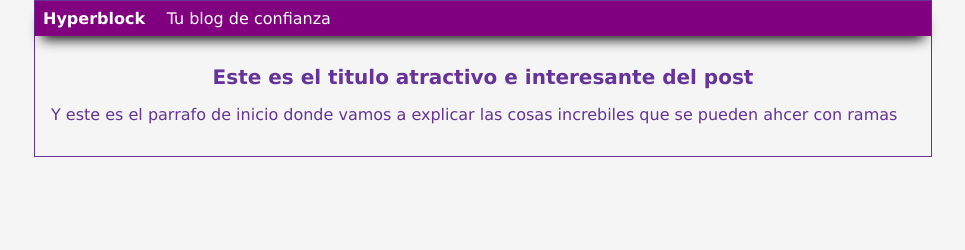
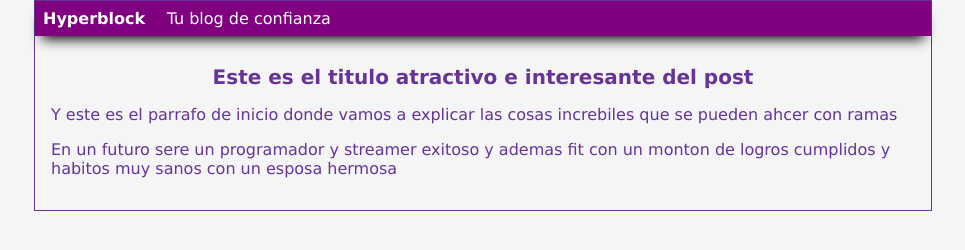
Before and after one commit to Maxiferado/hyperblog, a plain HTML site: page index.html in a window 1280 px wide. Shown: the whole page, without its empty margins (157-1122 px from the left). Drawn offline with Linux system fonts and the light colour scheme.

Commit message:
Agregamos un texto adicional

```diff
--- a/index.html
+++ b/index.html
@@ -17,6 +17,7 @@
      <div id="post">
     <h1>Este es el titulo atractivo e interesante del post</h1>
     <p>Y este es el parrafo de inicio donde vamos a explicar las cosas increbiles que se pueden ahcer con ramas</p>
+    <p>En un futuro sere un programador y streamer exitoso y ademas fit con un monton de logros cumplidos y habitos muy sanos con un esposa hermosa</p>
     </div>
     </div>
 </body>
```
